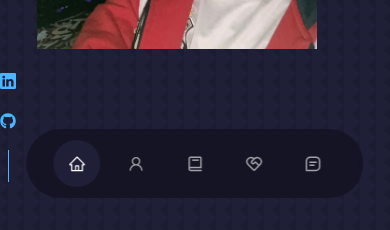
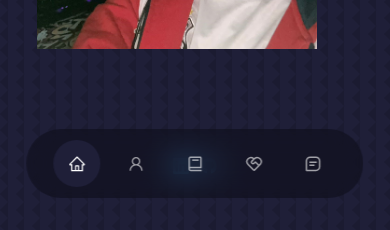
Before and after one commit to VictorSantos-Dev/portfolio-victorsantos, a React (Create React App) app: page / in a window 390 px wide. Shown: the part 614-844 px from the top of the page. Built offline with nearby package versions, Linux system fonts and the light colour scheme.

Commit message:
ajuste redes sociais mobile

```diff
--- a/src/components/header/header.css
+++ b/src/components/header/header.css
@@ -34,13 +34,6 @@ header{
 
 }
 
-.header__social::after{
-    content: '';
-    width: 1px;
-    height: 2rem;
-    background: var(--color-primary);
-
-}
 /*----------------------------------------------*/
 .me{
 margin-left:350px;
@@ -78,4 +71,16 @@ overflow: hidden;
     header{
         height: 100vh;
     }
+
+    .header__social{
+        display: flex;
+        flex-direction: row;
+        align-items: center;
+        gap:0.8rem;
+        position: absolute;
+        left:0;
+        bottom:3rem;
+        justify-content: center;
+        width: 100%;
+    }
 }
```
